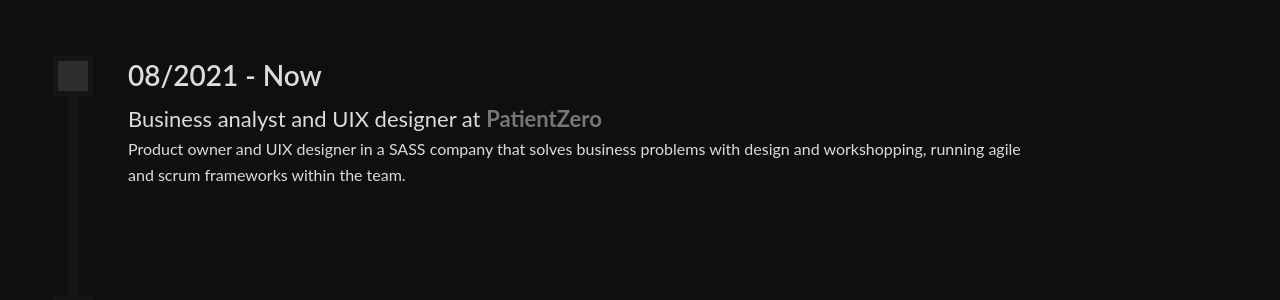
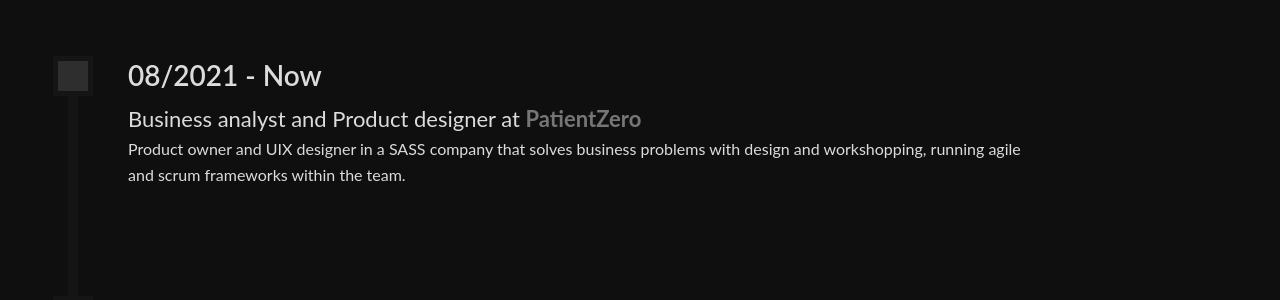
Before and after one commit to t-siri/portfolio-2022, a Jekyll site: the page built from _pages/experience.html, in a window 1280 px wide. Shown: the part 168-468 px from the top of the page. Built offline with Jekyll 4.4.1, drawn with Linux system fonts in a browser that asks for light colours; some web fonts are replaced.

Commit message:
fix experience timeline

```diff
--- a/_data/experience.yml
+++ b/_data/experience.yml
@@ -1,5 +1,5 @@
 - date: 08/2021 - Now
-  title: Business analyst and UIX designer
+  title: Business analyst and Product designer
   company: PatientZero
   complink: https://www.pz.com.au/
   description: Product owner and UIX designer in a SASS company that solves business problems with design and workshopping, running agile and scrum frameworks within the team.
```
Also changed, not shown: 1 other file.
